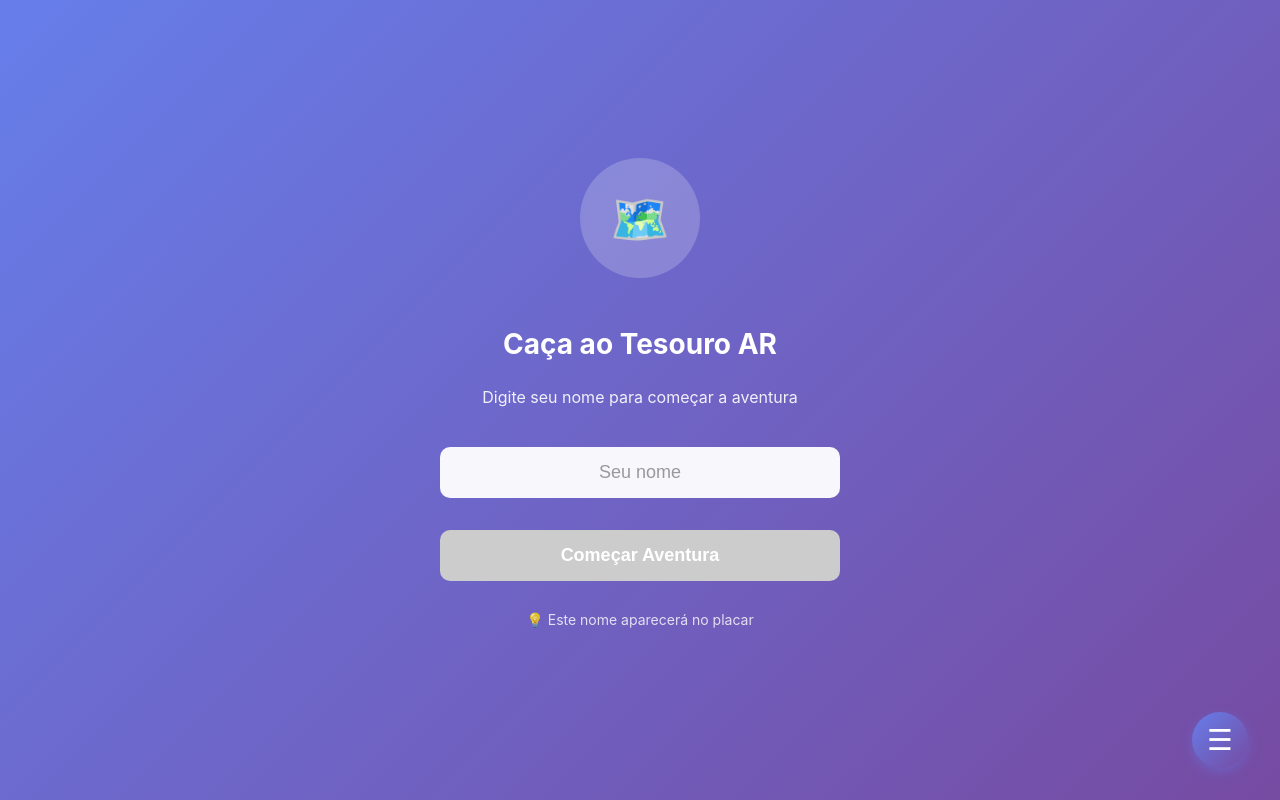
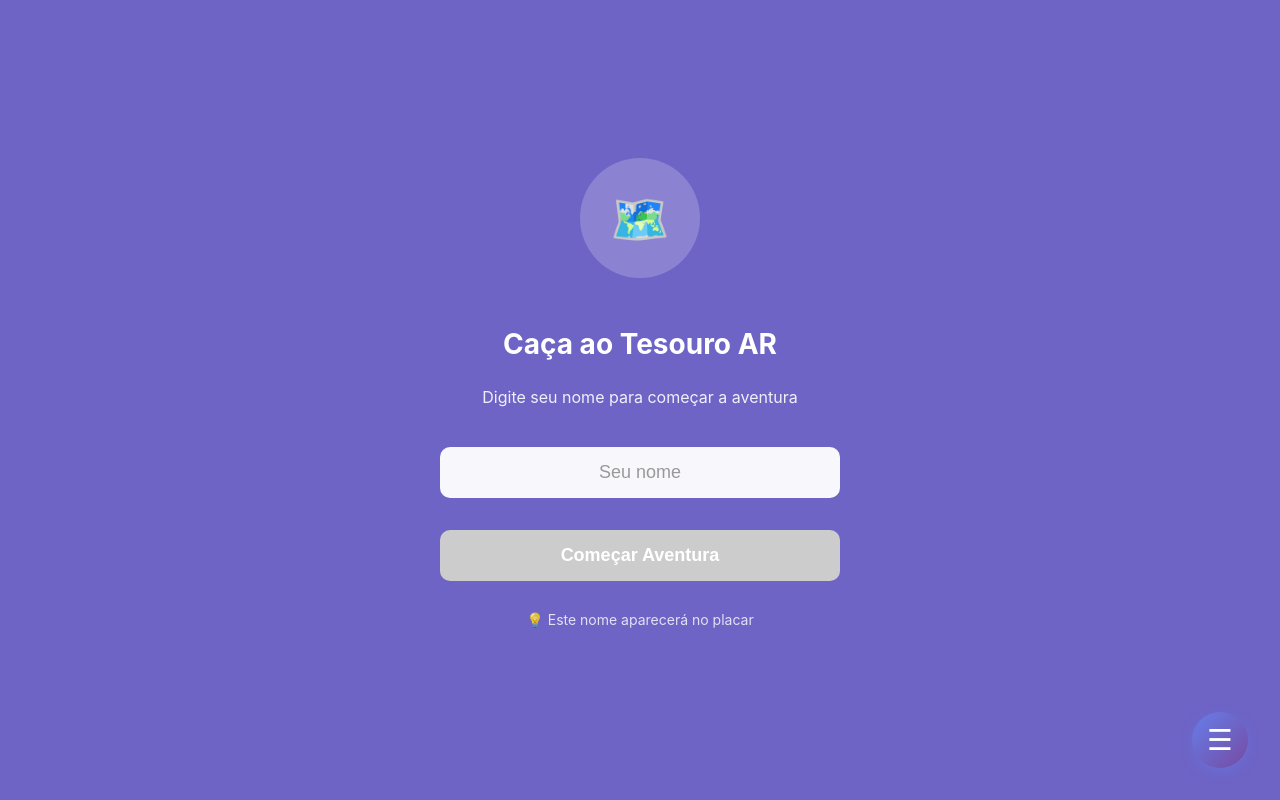
Before and after one commit to mmamedel/ar-treasure-hunt, a SvelteKit app: page / in a window 1280 px wide. Built offline with nearby package versions, Linux system fonts and the light colour scheme.

Commit message:
fix bg color

```diff
--- a/src/routes/+layout.svelte
+++ b/src/routes/+layout.svelte
@@ -17,12 +17,17 @@
 </div>
 
 <style>
+	:global(html) {
+		background: #6e64c6;
+		height: 100%;
+	}
+
 	:global(body) {
 		margin: 0;
 		padding: 0;
 		font-family: -apple-system, BlinkMacSystemFont, 'Segoe UI', Roboto, Oxygen, Ubuntu, sans-serif;
-		background: linear-gradient(135deg, #667eea 0%, #764ba2 100%);
 		min-height: 100vh;
+		height: 100%;
 		color: white;
 		overscroll-behavior-y: contain;
 	}
```
